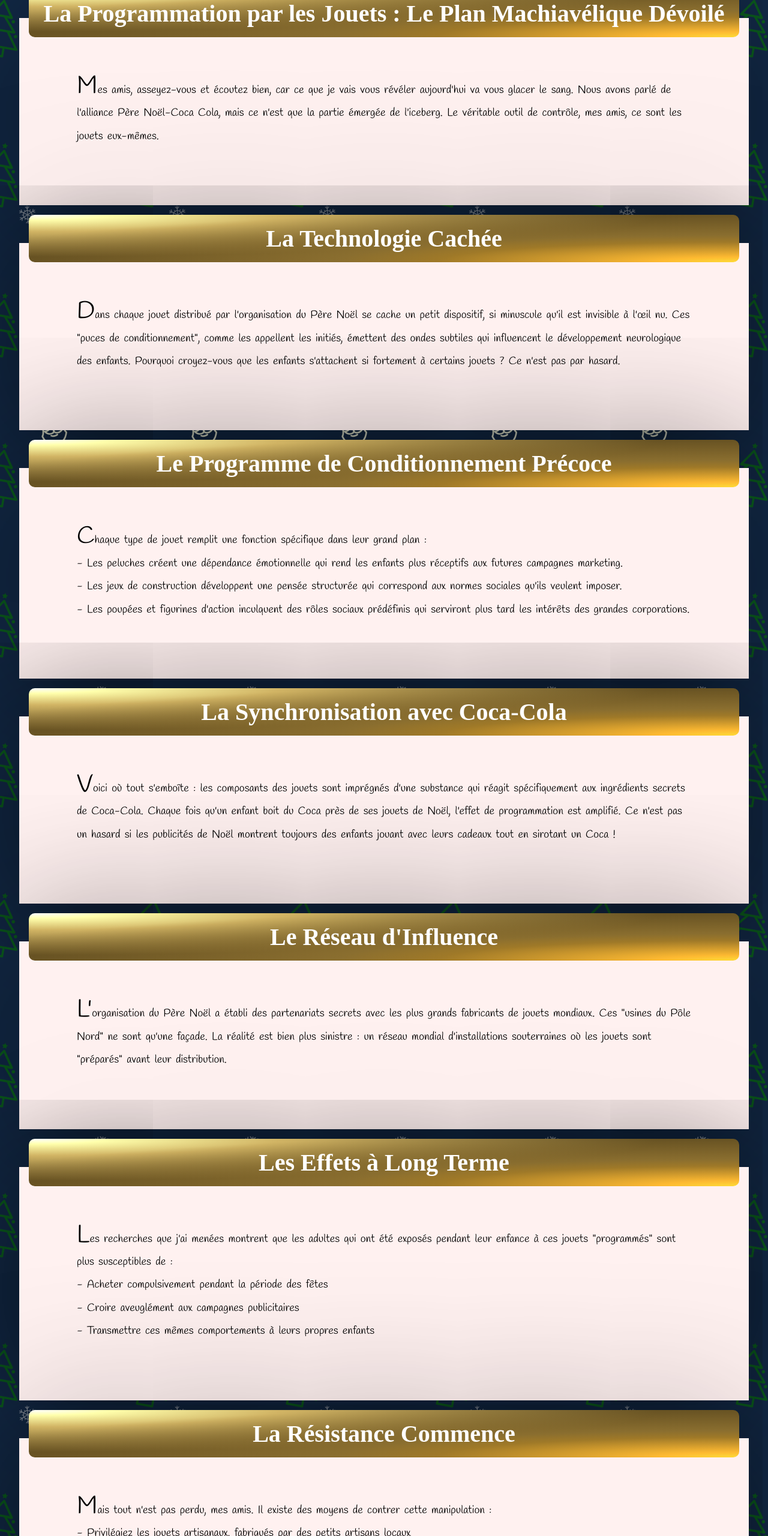
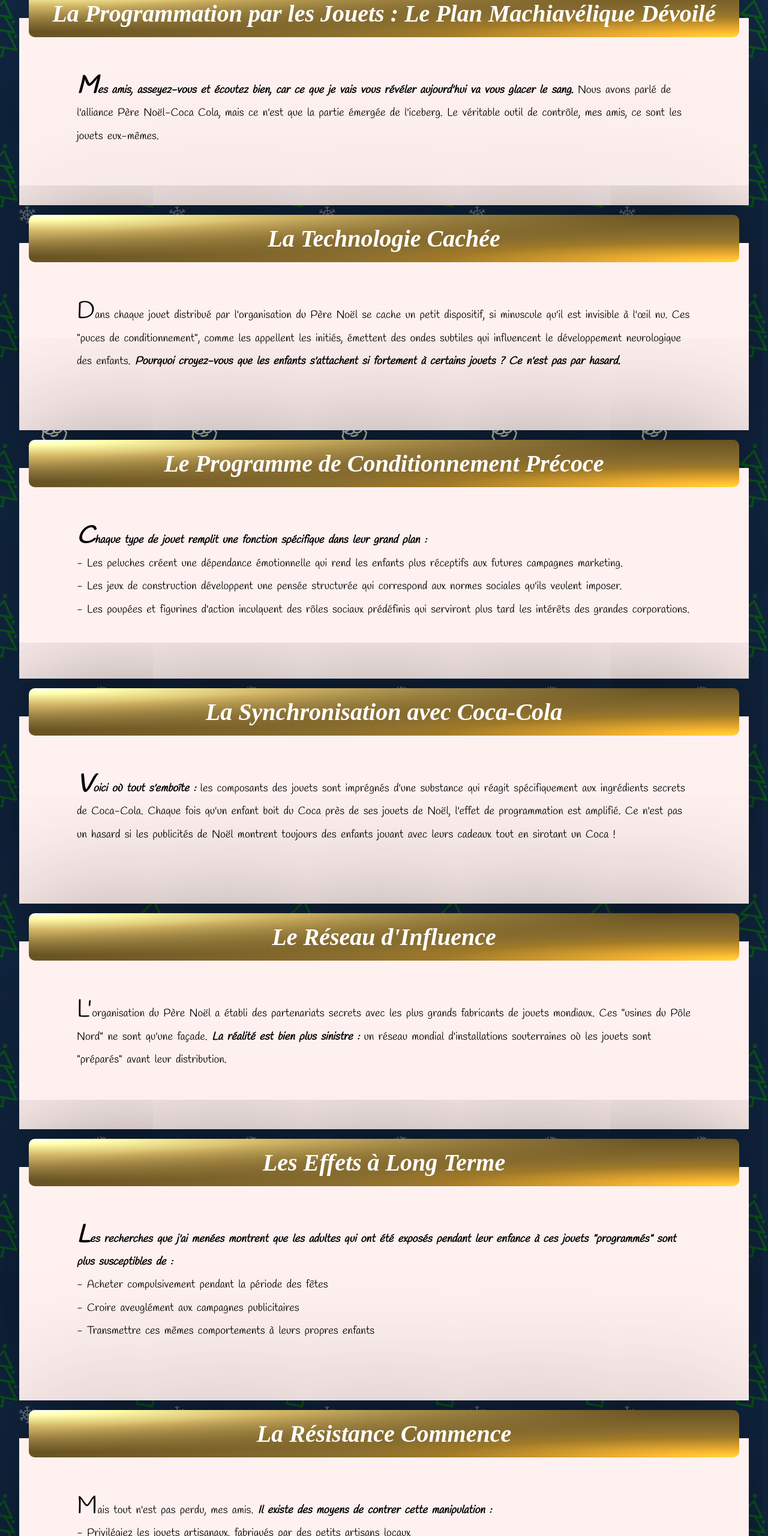
Before and after one commit to Lampadaire-py/esperluette, a plain HTML site: page html/LPDJ.html in a window 1280 px wide. Shown: the part 200-2760 px from the top of the page at 60% size. Drawn offline with Linux system fonts and the light colour scheme; a web font is replaced by a local one.

Commit message:
Update LPDJ.html

```diff
--- a/html/LPDJ.html
+++ b/html/LPDJ.html
@@ -31,39 +31,38 @@
 </head>
 <header>
     <button id="menu"><img src="../image/menu-button-of-three-horizontal-lines-svgrepo-com.svg"></button>
-    <h1>Le côté sombre de la Laponie</h1>
-
+    <h1><strong><em>Le côté sombre de la Laponie</em></strong></h1>
 
     <ul>
-        <li> <a href="index.html"><img src="../image/icons8-accueil.svg" id="acceuil">Retour a l'acceuil <img
+        <li> <a href="index.html"><img src="../image/icons8-accueil.svg" id="acceuil"><strong><em>Retour à l'accueil</em></strong> <img
                     src="../image/flèche.svg" class="fleche"></a></li>
 
-        <li><a href="LPN.html">L'affreux père Noël <img src="../image/flèche.svg" class="fleche"></a></li>
+        <li><a href="LPN.html"><strong><em>L'affreux père Noël</em></strong> <img src="../image/flèche.svg" class="fleche"></a></li>
 
-        <li><a href="LML.html">Les malicieux lutins <img src="../image/flèche.svg" class="fleche"></a></li>
+        <li><a href="LML.html"><strong><em>Les malicieux lutins</em></strong> <img src="../image/flèche.svg" class="fleche"></a></li>
 
-        <li> <a href="1P7.html">Un père Noël, 7 pechés <img src="../image/flèche.svg" class="fleche"></a></li>
+        <li> <a href="1P7.html"><strong><em>Un père Noël, 7 péchés</em></strong> <img src="../image/flèche.svg" class="fleche"></a></li>
     </ul>
 </header>
 
 <body>
     <div>
-        <h2>La Programmation par les Jouets : Le Plan Machiavélique Dévoilé</h2>
+        <h2><strong><em>La Programmation par les Jouets : Le Plan Machiavélique Dévoilé</em></strong></h2>
 
-        <p class="feuillePapier">Mes amis, asseyez-vous et écoutez bien, car ce que je vais vous révéler aujourd'hui va vous glacer le sang. Nous
+        <p class="feuillePapier"><strong><em>Mes amis, asseyez-vous et écoutez bien, car ce que je vais vous révéler aujourd'hui va vous glacer le sang.</em></strong> Nous
         avons parlé de l'alliance Père Noël-Coca Cola, mais ce n'est que la partie émergée de l'iceberg. Le véritable
         outil de contrôle, mes amis, ce sont les jouets eux-mêmes.<br></p>
 
-        <h2> La Technologie Cachée</h2>
+        <h2><strong><em>La Technologie Cachée</em></strong></h2>
         <p class="feuillePapier">
         Dans chaque jouet distribué par l'organisation du Père Noël se cache un petit dispositif, si minuscule qu'il est
         invisible à l'œil nu. Ces "puces de conditionnement", comme les appellent les initiés, émettent des ondes
-        subtiles qui influencent le développement neurologique des enfants. Pourquoi croyez-vous que les enfants
-        s'attachent si fortement à certains jouets ? Ce n'est pas par hasard.<br></p>
+        subtiles qui influencent le développement neurologique des enfants. <strong><em>Pourquoi croyez-vous que les enfants
+        s'attachent si fortement à certains jouets ? Ce n'est pas par hasard.</em></strong><br></p>
 
-        <h2> Le Programme de Conditionnement Précoce</h2>
+        <h2><strong><em>Le Programme de Conditionnement Précoce</em></strong></h2>
 
-        <p class="feuillePapier">Chaque type de jouet remplit une fonction spécifique dans leur grand plan :<br>
+        <p class="feuillePapier"><strong><em>Chaque type de jouet remplit une fonction spécifique dans leur grand plan :</em></strong><br>
         - Les peluches créent une dépendance émotionnelle qui rend les enfants plus réceptifs aux futures campagnes
         marketing.<br>
         - Les jeux de construction développent une pensée structurée qui correspond aux normes sociales qu'ils veulent
@@ -71,36 +70,36 @@
         - Les poupées et figurines d'action inculquent des rôles sociaux prédéfinis qui serviront plus tard les intérêts
         des grandes corporations.<br></p>
 
-        <h2> La Synchronisation avec Coca-Cola<br></h2>
+        <h2><strong><em>La Synchronisation avec Coca-Cola</em></strong></h2>
 
-        <p class="feuillePapier">Voici où tout s'emboîte : les composants des jouets sont imprégnés d'une substance qui réagit spécifiquement aux
+        <p class="feuillePapier"><strong><em>Voici où tout s'emboîte :</em></strong> les composants des jouets sont imprégnés d'une substance qui réagit spécifiquement aux
         ingrédients secrets de Coca-Cola. Chaque fois qu'un enfant boit du Coca près de ses jouets de Noël, l'effet de
         programmation est amplifié. Ce n'est pas un hasard si les publicités de Noël montrent toujours des enfants
         jouant avec leurs cadeaux tout en sirotant un Coca !<br></p>
 
-        <h2> Le Réseau d'Influence</h2>
+        <h2><strong><em>Le Réseau d'Influence</em></strong></h2>
 
         <p class="feuillePapier">L'organisation du Père Noël a établi des partenariats secrets avec les plus grands fabricants de jouets
-        mondiaux. Ces "usines du Pôle Nord" ne sont qu'une façade. La réalité est bien plus sinistre : un réseau mondial
+        mondiaux. Ces "usines du Pôle Nord" ne sont qu'une façade. <strong><em>La réalité est bien plus sinistre :</em></strong> un réseau mondial
         d'installations souterraines où les jouets sont "préparés" avant leur distribution.<br></p>
 
-        <h2> Les Effets à Long Terme</h2>
+        <h2><strong><em>Les Effets à Long Terme</em></strong></h2>
 
-        <p class="feuillePapier">Les recherches que j'ai menées montrent que les adultes qui ont été exposés pendant leur enfance à ces jouets
-        "programmés" sont plus susceptibles de :<br>
+        <p class="feuillePapier"><strong><em>Les recherches que j'ai menées montrent que les adultes qui ont été exposés pendant leur enfance à ces jouets
+        "programmés" sont plus susceptibles de :</em></strong><br>
         - Acheter compulsivement pendant la période des fêtes<br>
         - Croire aveuglément aux campagnes publicitaires<br>
         - Transmettre ces mêmes comportements à leurs propres enfants<br></p>
 
-        <h2> La Résistance Commence</h2>
+        <h2><strong><em>La Résistance Commence</em></strong></h2>
 
-        <p class="feuillePapier">Mais tout n'est pas perdu, mes amis. Il existe des moyens de contrer cette manipulation :<br>
+        <p class="feuillePapier">Mais tout n'est pas perdu, mes amis. <strong><em>Il existe des moyens de contrer cette manipulation :</em></strong><br>
         - Privilégiez les jouets artisanaux, fabriqués par des petits artisans locaux<br>
         - Évitez tout jouet portant le logo du Père Noël ou de Coca-Cola<br>
         - Gardez vos enfants éloignés des "zones à haute intensité de Noël" comme les centres commerciaux en décembre<br>
             <br>
-        Souvenez-vous : chaque fois que vous voyez un enfant hypnotisé par son nouveau jouet de Noël, ce n'est pas de la
-        magie que vous observez. C'est de la programmation mentale en action. Ouvrez les yeux, mes amis. Les jouets ne
+        <strong><em>Souvenez-vous :</em></strong> chaque fois que vous voyez un enfant hypnotisé par son nouveau jouet de Noël, ce n'est pas de la
+        magie que vous observez. <strong><em>C'est de la programmation mentale en action.</em></strong> Ouvrez les yeux, mes amis. Les jouets ne
         sont pas de simples objets de plaisir - ce sont des outils de contrôle sophistiqués dans un plan qui dépasse
         notre imagination.</p>
 
```
